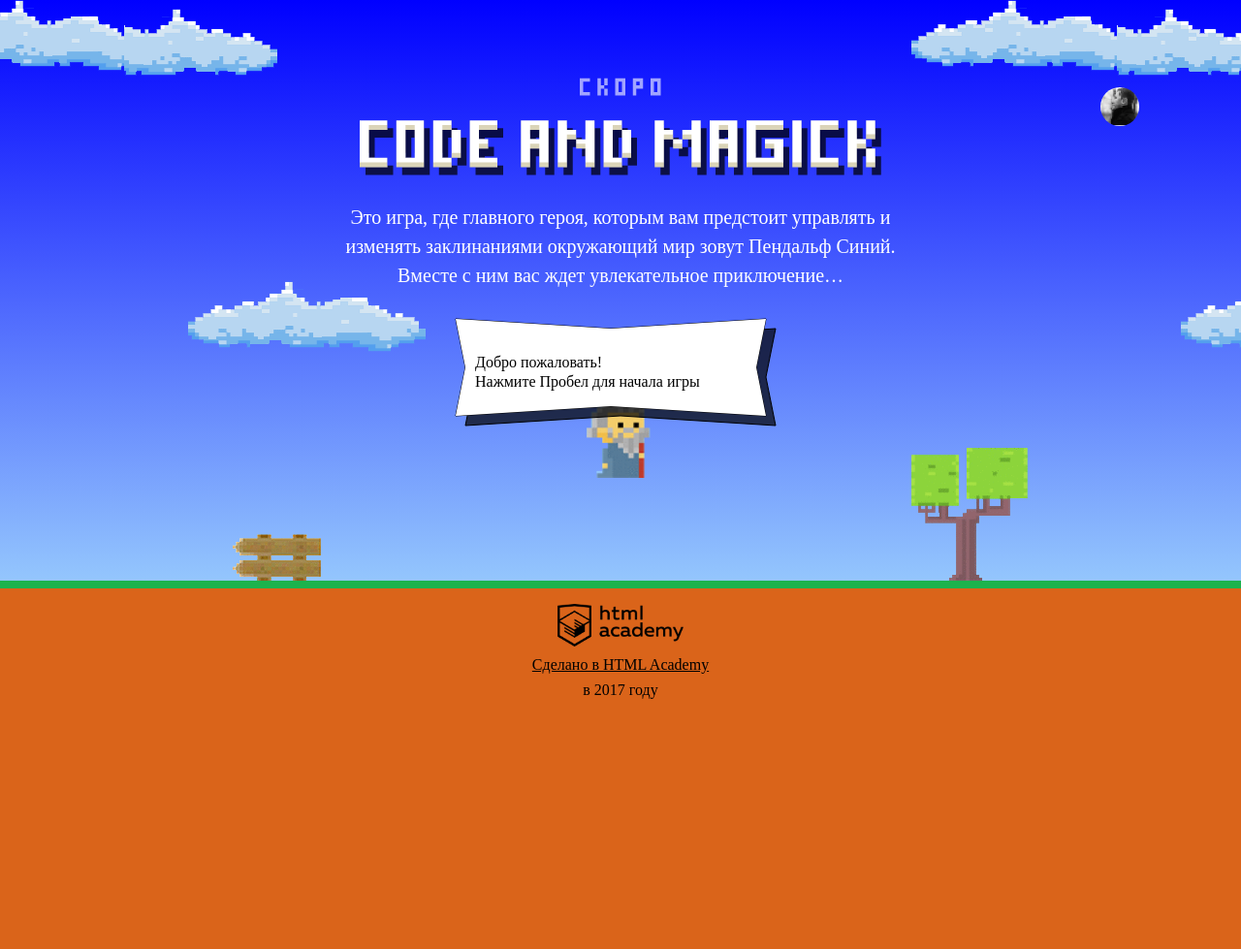
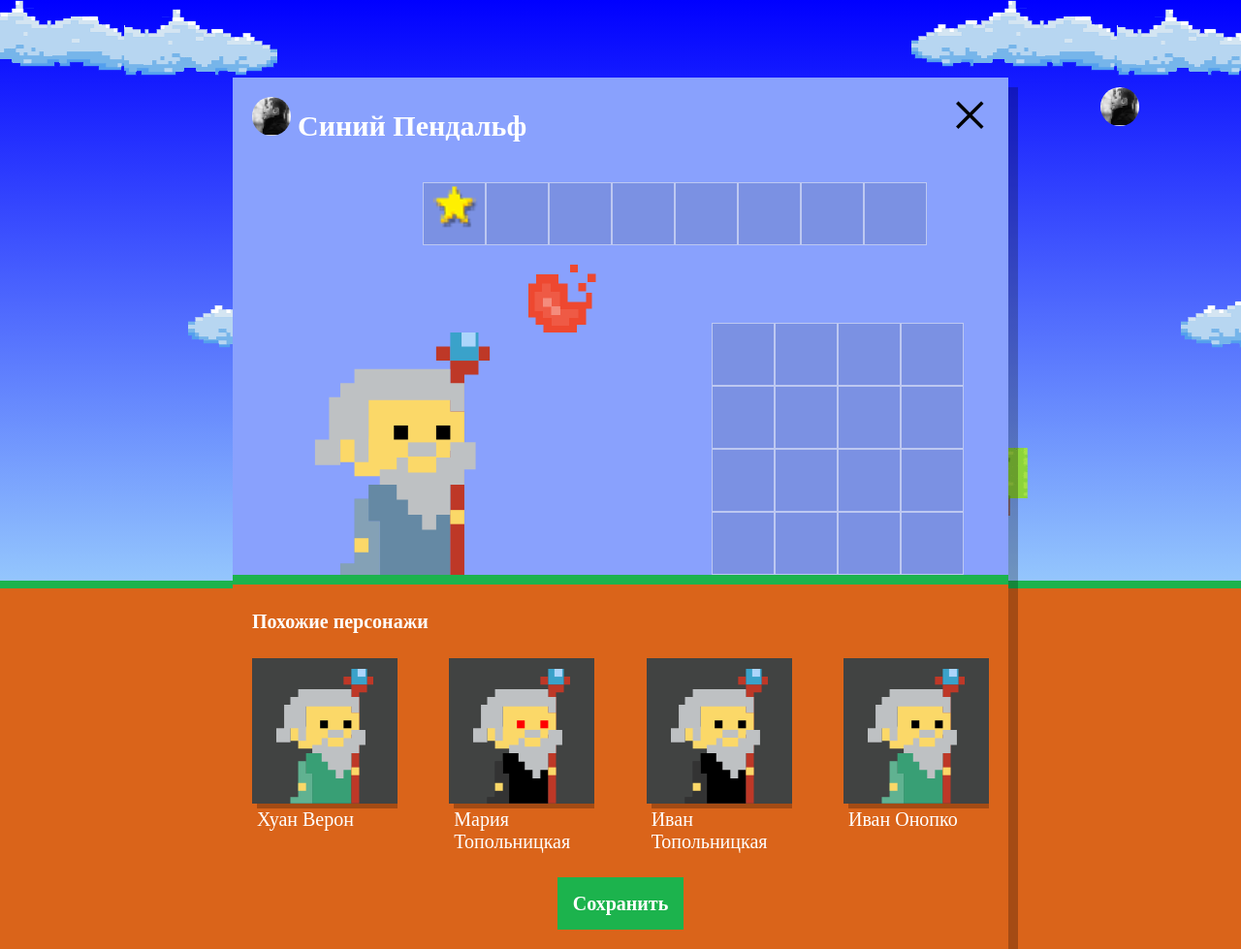
Before and after one commit to kamorinviktor/204269-code-and-magick, a website: page index.html in a window 1280 px wide. Shown: the whole page at 97% size. Before the commit the page ends 800 px from the top, so only its background shows below. Drawn offline with Linux system fonts and the light colour scheme; a web font is replaced by a local one.

Commit message:
Добавил файл js/setup.js, добавлены массивы, функции, позволяющие генерировать четырех разных волшебников с разными параметрами.

```diff
--- a/index.html
+++ b/index.html
@@ -203,6 +203,7 @@
         };
 
     </script>
+    <script src="js/setup.js"></script>
     <script src="js/stat.js"></script>
     <script src="js/game.js"></script>
 
--- /dev/null
+++ b/js/setup.js
@@ -0,0 +1,63 @@
+'use strict';
+
+var WIZARD_NAMES = ['Иван', 'Хуан', 'Себастьян', 'Мария', 'Кристоф', 'Виктор', 'Юлия', 'Люпита', 'Вашингтон'];
+var WIZARD_SURNAMES = ['да Марья', 'Верон', 'Мирабелла', 'Вальц', 'Онопко', 'Топольницкая', 'Нионго', 'Ирвинг'];
+var WIZARD_COAT_COLORS = ['rgb(101, 137, 164)', 'rgb(241, 43, 107)', 'rgb(146, 100, 161)', 'rgb(56, 159, 117)', 'rgb(215, 210, 55)', 'rgb(0, 0, 0)'];
+var WIZARD_EYES_COLORS = ['black', 'red', 'blue', 'yellow', 'green'];
+
+var userDialog = document.querySelector('.setup');
+userDialog.classList.remove('hidden');
+
+var getRandomElement = function (arr) {
+  return arr[Math.floor(Math.random() * arr.length)];
+};
+
+var getRandomName = function (name, surname) {
+  return getRandomElement(name) + ' ' + getRandomElement(surname);
+};
+
+var wizards = [
+  {
+    name: getRandomName(WIZARD_NAMES, WIZARD_SURNAMES),
+    coatColor: getRandomElement(WIZARD_COAT_COLORS),
+    eyesColor: getRandomElement(WIZARD_EYES_COLORS)
+  },
+  {
+    name: getRandomName(WIZARD_NAMES, WIZARD_SURNAMES),
+    coatColor: getRandomElement(WIZARD_COAT_COLORS),
+    eyesColor: getRandomElement(WIZARD_EYES_COLORS)
+  },
+  {
+    name: getRandomName(WIZARD_NAMES, WIZARD_SURNAMES),
+    coatColor: getRandomElement(WIZARD_COAT_COLORS),
+    eyesColor: getRandomElement(WIZARD_EYES_COLORS)
+  },
+  {
+    name: getRandomName(WIZARD_NAMES, WIZARD_SURNAMES),
+    coatColor: getRandomElement(WIZARD_COAT_COLORS),
+    eyesColor: getRandomElement(WIZARD_EYES_COLORS)
+  }
+];
+
+var similarListElement = document.querySelector('.setup-similar-list');
+var similarWizardTemplate = document.querySelector('#similar-wizard-template').content;
+
+var renderWizard = function (wizard) {
+  var wizardElement = similarWizardTemplate.cloneNode(true);
+
+  wizardElement.querySelector('.setup-similar-label').textContent = wizard.name;
+  wizardElement.querySelector('.wizard-coat').style.fill = wizard.coatColor;
+  wizardElement.querySelector('.wizard-eyes').style.fill = wizard.eyesColor;
+
+  return wizardElement;
+};
+
+var fragment = document.createDocumentFragment();
+
+for (var i = 0; i < wizards.length; i++) {
+  fragment.appendChild(renderWizard(wizards[i]));
+}
+
+similarListElement.appendChild(fragment);
+
+userDialog.querySelector('.setup-similar').classList.remove('hidden');
```
Also changed, not shown: Training htmlacademy/canvasTraining.html (added, +16 -0 lines), Training htmlacademy/canvasTraining.js (added, +18 -0 lines). Lines whose indentation alone changed are shown as unchanged.
